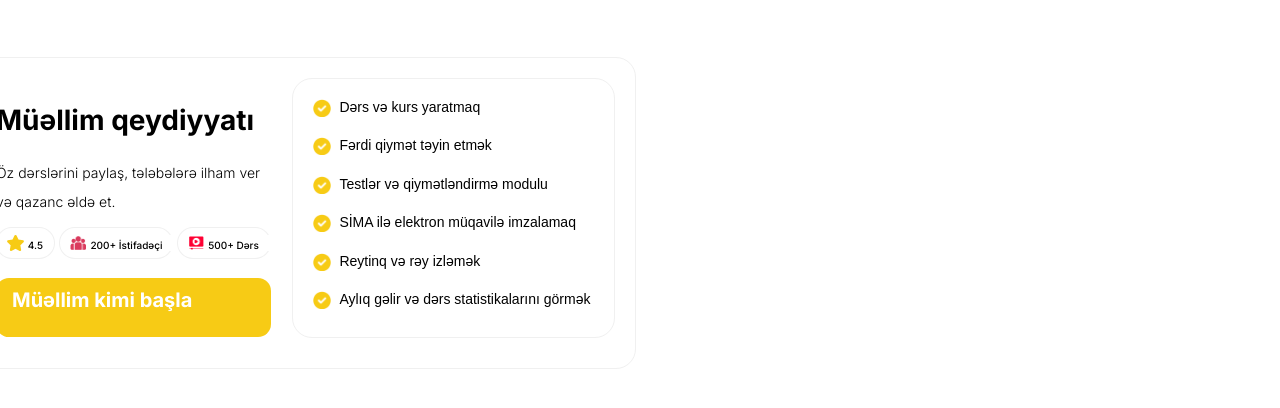
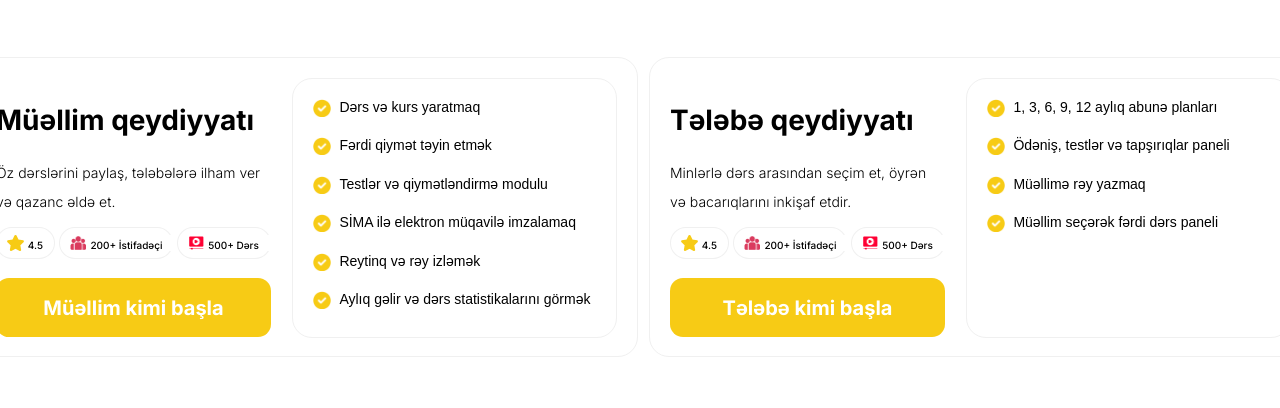
Before and after one commit to yusifmov/nexed, a plain HTML site: page 01r-iki-terefli-qeydiyyat/index.html in a window 1280 px wide. Shown: the part 154-562 px from the top of the page. Drawn offline with Linux system fonts and the light colour scheme.

Commit message:
rufu ikiterefli qeydiyyat

```diff
--- a/01r-iki-terefli-qeydiyyat/index.css
+++ b/01r-iki-terefli-qeydiyyat/index.css
@@ -80,16 +80,13 @@
     flex-direction: row;
     width: 1330px;
     height: 300px;
-    top: 1085px;
-    left: 55px;
-    justify-content: space-between;
+    gap: 11px;
 }
 
-.muellim {
+.muellim ,.telebe{
     display: flex;
     flex-direction: row;
-    width: 661px;
-    height: 312px;
+    flex: 1 1 0;
     gap: 11px;
     border-radius: 20px;
     border: 1px solid #F0F0F0;
@@ -280,6 +277,8 @@
     horiz-align: center;
     vertical-align: middle;
     border: none;
+    justify-content: center;
+    align-items: center;
 }
 
 .two {
--- a/01r-iki-terefli-qeydiyyat/index.html
+++ b/01r-iki-terefli-qeydiyyat/index.html
@@ -56,8 +56,42 @@
                         </ul>
                 </div>
                 </div>
+            <div class="telebe">
+                <div class="one">
+                    <h2>Tələbə qeydiyyatı</h2>
+                    <p>Minlərlə dərs arasından seçim et, öyrən və bacarıqlarını inkişaf etdir.</p>
+                    <div class="reyting">
+                        <div class="ulduz">
+                            <div class="ulduzunici">
+                                <img src="img/star.png">
+                                <p>4.5</p>
+                            </div>
+                        </div>
+                        <div class="istifadeci">
+                            <div class="istifadeciici">
+                                <img src="img/1.png">
+                                <p>200+ İstifadəçi</p>
+                            </div>
+                        </div>
+                        <div class="ders">
+                            <div class="dersici">
+                                <img src="img/img.png">
+                                <p>500+ Dərs</p>
+                            </div>
+                        </div>
+                    </div>
+                    <button class="duyme">Tələbə kimi başla</button>
+                </div>
+                <div class="two">
+                    <ul>
+                        <li><i class="ne-icon ne-icon-tick" style="--size:18.38px"></i>1, 3, 6, 9, 12 aylıq abunə planları</li>
+                        <li><i class="ne-icon ne-icon-tick" style="--size:18.38px"></i>Ödəniş, testlər və tapşırıqlar paneli</li>
+                        <li><i class="ne-icon ne-icon-tick" style="--size:18.38px"></i>Müəllimə rəy yazmaq</li>
+                        <li><i class="ne-icon ne-icon-tick" style="--size:18.38px"></i>Müəllim seçərək fərdi dərs paneli</li>
+                    </ul>
+                </div>
             </div>
-            <div class="telebe"></div>
+        </div>
     </div>
     </div>
 </section>
```
Also changed, not shown: 02r-tedris-qazanma-addimlarimiz/index.html (added, +12 -0 lines), 02r-tedris-qazanma-addimlarimiz/css.css (added).
